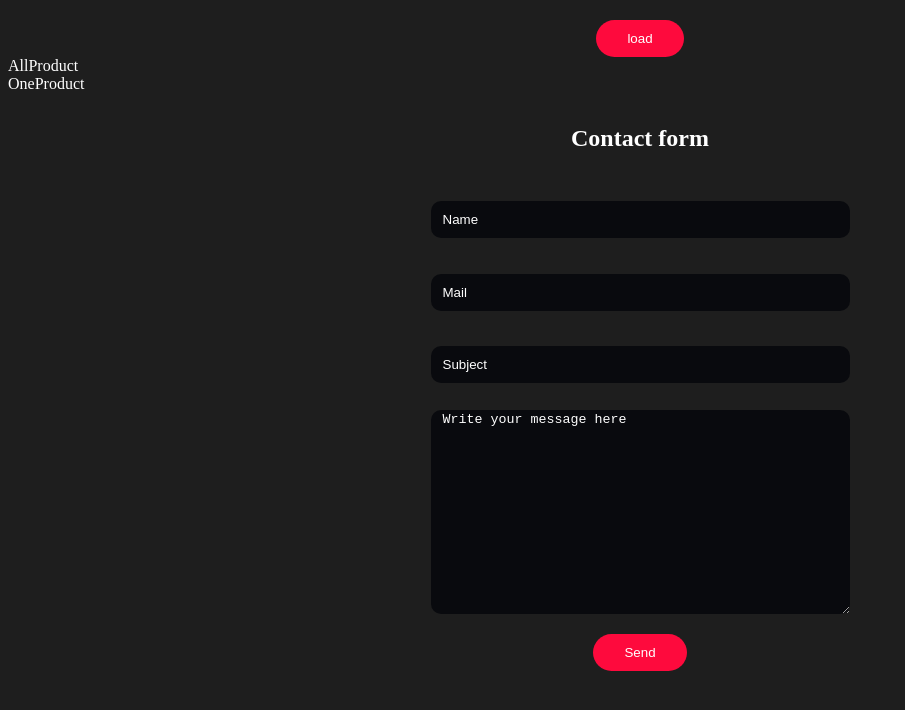
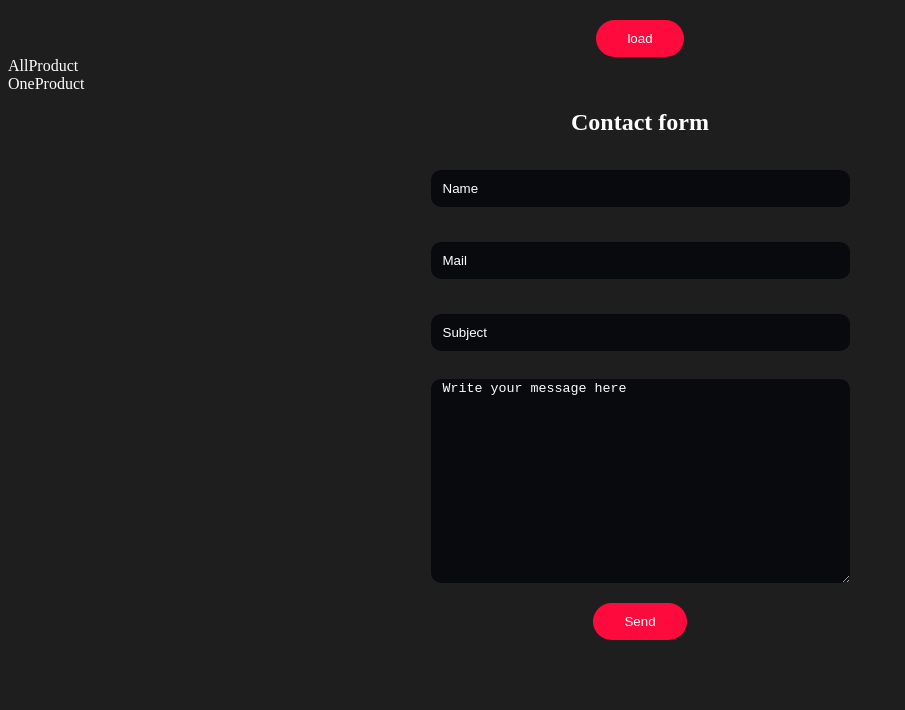
Before and after one commit to WildCodeSchool-2023-09/JS-RMT-React_If-Projet2-Watch_now, a React (Vite) app in the folder frontend/: page / in a window 1280 px wide. Shown: the top 710 px of the page, without its empty margins (0-905 px from the left). Built offline with nearby package versions, Linux system fonts and the light colour scheme.

Commit message:
Modification des trois observations faites, les fonctions toastify fonctionne le network renvoi le message de connection mais la boite mail est bloqué

```diff
--- a/frontend/src/components/Contact.css
+++ b/frontend/src/components/Contact.css
@@ -49,11 +49,11 @@ button {
   transition: 0.6s;
 }
 
-h4 {
+h1 {
   font-size: x-large;
 }
 
-.contactContainer H4 {
+.contactContainer H1 {
   display: flex;
   justify-content: center;
   color: white;
--- a/frontend/src/components/Contact.jsx
+++ b/frontend/src/components/Contact.jsx
@@ -54,20 +54,20 @@ function Contact() {
         emailPublicKey
       )
       .then((response) => {
-        console.info("E-mail envoyé avec succès", response);
+        toast.success("Your message was taken into account!", response);
       })
-
       .catch((error) => {
-        console.error("Erreur lors de l'envoi de l'e-mail :", error);
+        console.error("Error sending email:", error);
+        toast.error("Error sending email:", error);
       });
   };
 
-  const notify = () => toast("your message was taken into account!");
-
   return (
     <div className="contactContainer">
-      <h4>Contact form</h4>
+      <h1>Contact form</h1>
       <form onSubmit={handleSubmit}>
+        {" "}
+        {(name, email, subject, message)}
         <input
           type="text"
           name="name"
@@ -75,7 +75,6 @@ function Contact() {
           value={name}
           onChange={handleNameChange}
         />
-
         <input
           type="email"
           name="email"
@@ -83,7 +82,6 @@ function Contact() {
           value={email}
           onChange={handleEmailChange}
         />
-
         <input
           type="text"
           name="subject"
@@ -91,7 +89,6 @@ function Contact() {
           value={subject}
           onChange={handleSubjectChange}
         />
-
         <textarea
           name="message"
           placeholder="Write your message here"
@@ -100,11 +97,8 @@ function Contact() {
           value={message}
           onChange={handleMessageChange}
         />
-
         <div className="contactBtn">
-          <button type="submit" onClick={notify}>
-            Send
-          </button>
+          <button type="submit">Send</button>
           <ToastContainer
             position="top-center"
             autoClose={5000}
```
